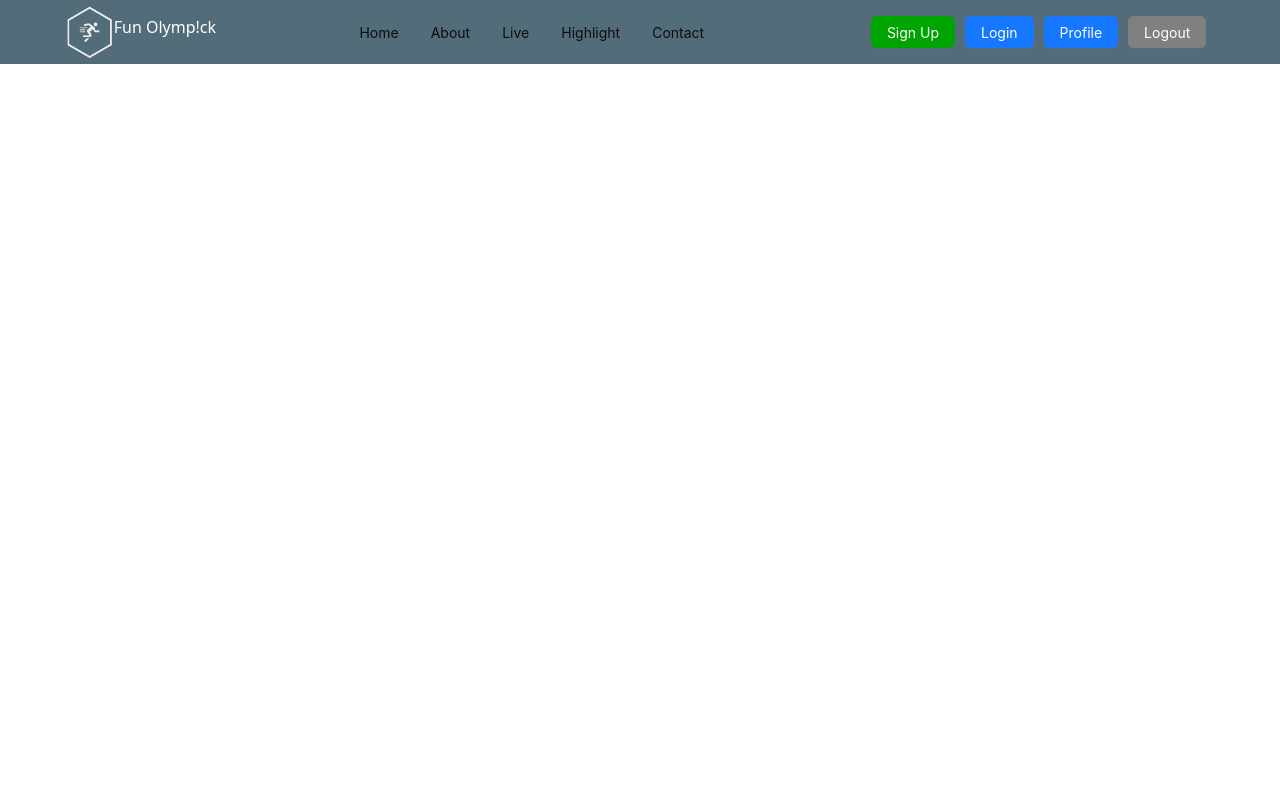
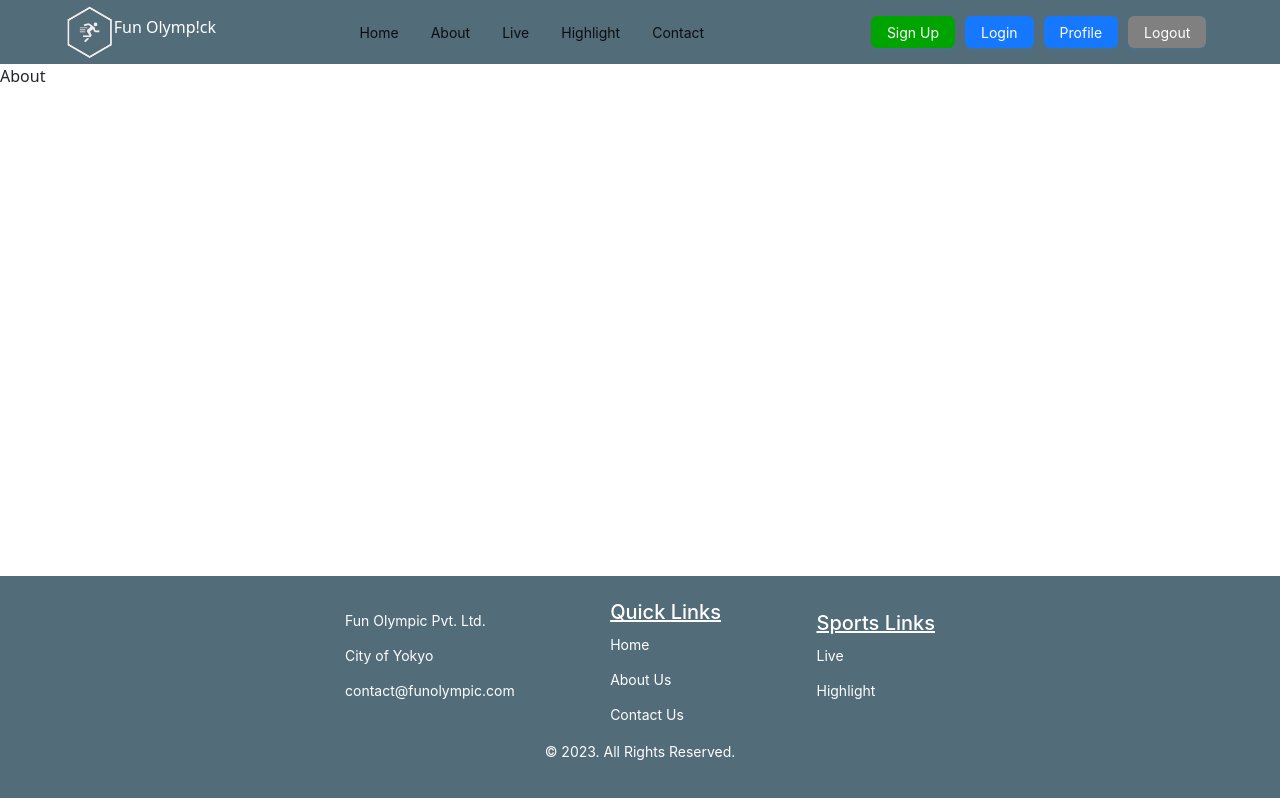
Before and after one commit to sureshbhattarai7/Fun-Olympic, a React (Vite) app in the folder client/: page /about in a window 1280 px wide. Built offline with nearby package versions, Linux system fonts and the light colour scheme.

Commit message:
Added footer

```diff
--- a/client/src/App.jsx
+++ b/client/src/App.jsx
@@ -6,23 +6,22 @@ import About from "./Component/About";
 import ContactUs from "./Component/ContactUs";
 import ForgotPassword from "./Component/ForgotPassword";
 import Navbar from "./Component/Navbar";
+import Footer from "./Component/Footer";
 import Highlight from "./Component/Highlight";
 import Live from "./Component/Live";
 import AdminDashboard from "./Component/Admin/AdminDashboard";
-
+import Homepage from "./Component/Homepage";
 
 function App() {
   return (
     <>
       <Routes>
-        <Route path="/" element={<Navbar />}>
+        <Route path="/" element={<Homepage />}>
 
           <Route path="/about" element={<About />} />
           <Route path="/contact-us" element={<ContactUs />} />
           <Route path="/highlight" element={<Highlight />} />
           <Route path="/live" element={<Live />} />
-
-
         </Route>
 
         <Route path="/forgotpassword" element={<ForgotPassword />} />
--- a/client/src/Component/About.jsx
+++ b/client/src/Component/About.jsx
@@ -1,63 +1,9 @@
-import React from "react";
+import React from 'react'
 
 const About = () => {
   return (
-    <div className="aboutpage">
-      <h2 style={{ textAlign: "center" }}>Welcome to Fun Olympic Website!</h2>
-      <p>
-        At Fun Olympic, we believe in celebrating the spirit of the Olympic
-        Games in a fun and interactive way. Our website is designed to bring the
-        excitement of the Olympics to users of all ages and provide a platform
-        for Olympic enthusiasts to engage, learn, and have a great time.
-      </p>
+    <div>About</div>
+  )
+}
 
-      <div style={{ margin: "1rem 0" }}>
-        <h2 style={{ textAlign: "center" }}>What we offer</h2>
-        <p>
-          We are one of the best streaming site to produce live broadcast of the
-          sports. We focus on maintaining the better quality of the video. We
-          offer all the sports live streaming such as football, cricket,
-          basketball, swimming and many other. Along with it, user can also see
-          the sports highlights.
-        </p>
-        <li>
-          Interactive Games: Dive into our collection of virtual Olympic-themed
-          games and challenges. Test your skills, compete with friends, and
-          experience the thrill of Olympic competition from the comfort of your
-          home.
-        </li>
-        <li>
-          Medal Tracker: Stay up-to-date with the latest medal counts and
-          standings of different countries during the Olympic Games. Track your
-          favorite nations and celebrate their success.
-        </li>
-        <li>
-          Athlete Profiles: Explore inspiring profiles of legendary Olympic
-          athletes who have made their mark in the history of the Games.
-          Discover their stories, achievements, and the values they embody.
-        </li>
-        <div style={{ display: "flex", flexWrap: "wrap" }}>
-          <img src="https://t3.ftcdn.net/jpg/02/78/42/76/360_F_278427683_zeS9ihPAO61QhHqdU1fOaPk2UClfgPcW.jpg" />
-          <img src="https://media.istockphoto.com/id/1305067696/photo/man-watching-live-stream-of-football-match-on-tablet.jpg?s=612x612&w=0&k=20&c=UipZX-kqMhJwfQ9Sx1ndDQTIZSm0-56LU8QqcheINDo=" />
-        </div>
-      </div>
-
-      <div>
-        <h2 style={{ textAlign: "center" }}>Our Mission</h2>
-        <p>
-          Our mission is to promote sportsmanship, ignite enthusiasm for the
-          Olympic Games, and create a vibrant online community of Olympic
-          enthusiasts. We aim to provide a memorable experience that combines
-          education, entertainment, and interactive engagement. We believe in
-          the power of community and user participation. Join our vibrant
-          community of Olympic enthusiasts by sharing your own Olympic-themed
-          content, such as artwork, videos, or personal stories. Engage in
-          discussions, connect with fellow fans, and be part of the Fun Olympic
-          experience.
-        </p>
-      </div>
-    </div>
-  );
-};
-
-export default About;
+export default About
--- a/client/src/Component/Footer.jsx
+++ b/client/src/Component/Footer.jsx
@@ -1,9 +1,51 @@
-import React from 'react'
+import React from 'react';
+import { Layout, Row, Col } from 'antd';
+import { Link } from 'react-router-dom';
+import logo from './../Images/logo_transparent.png';
 
-const Footer = () => {
+const { Footer } = Layout;
+
+const AppFooter = () => {
   return (
-    <div>Footer</div>
-  )
-}
+    <Footer style={{ background: 'rgb(83, 108, 121)', color: 'white', position: 'fixed', left: '0', bottom: '0', width: '100%', height: 'auto', fontSize: '15px' }}>
+      <Row justify="center" align="middle" style={{ height: '100%' }}>
+        <Col span={24} md={18} lg={12}>
+          <Row justify="space-between" align="middle">
 
-export default Footer
+            <Col style={{ justifyContent: 'space-between'}}>
+              Fun Olympic Pvt. Ltd.<p />
+              <p>City of Yokyo</p>
+              <p>contact@funolympic.com</p>
+            </Col>
+
+            <Col style={{justifyContent: 'space-between'}}>
+              <h5 style={{ textDecoration: 'underline' }}>Quick Links</h5>
+
+              <Link to="/" style={{ textDecoration: 'none', color: 'white' }}>Home</Link><p />
+
+              <Link to="/about" style={{ textDecoration: 'none', color: 'white' }}>About Us</Link><p />
+
+              <Link to="/contact-us" style={{ textDecoration: 'none', color: 'white' }}>Contact Us</Link>
+
+            </Col>
+
+            <Col style={{justifyContent: 'space-between'}}>
+            <h5 style={{ textDecoration: 'underline'}}>Sports Links</h5>
+
+              <Link to="/live" style={{ textDecoration: 'none', color: 'white' }}>Live</Link><p />
+
+              <Link to="/highlight" style={{ textDecoration: 'none', color: 'white' }}>Highlight</Link><p />
+            </Col>
+          </Row>
+          <Row justify="center" style={{ marginTop: '1rem' }}>
+            <Col>
+              <p>&copy; 2023. All Rights Reserved.</p>
+            </Col>
+          </Row>
+        </Col>
+      </Row>
+    </Footer>
+  );
+};
+
+export default AppFooter;
--- a/client/src/Component/Homepage.jsx
+++ b/client/src/Component/Homepage.jsx
@@ -9,9 +9,8 @@ const Homepage = () => {
     return (
         <div>
             <Navbar />
+            <Outlet />
             <Footer />
-            <Outlet />
-
         </div>
     );
 };
--- a/client/src/Component/Newlogin.jsx
+++ b/client/src/Component/Newlogin.jsx
@@ -118,7 +118,7 @@ const Newlogin = () => {
                         </span>
                     </Form.Item>
 
-                    <Form.Item style={{ textAlign: 'center', display: 'flex', justifyContent: 'center'}}>
+                    <Form.Item style={{ textAlign: 'center', display: 'flex', justifyContent: 'center' }}>
                         <div id='signInDiv'></div>
                     </Form.Item>
 
@@ -128,7 +128,15 @@ const Newlogin = () => {
                             <a onClick={() => history("/signup")} style={{ color: 'blue' }}>Sign Up</a>
                         </span>
                     </Form.Item>
-
+                </Form>
+                <Form>
+                    <Form.Item style={{ textAlign: 'center' }}>
+                        <Button htmlType='submit' style={{ width: "50%" }}>
+                            <span>
+                                <a onClick={() => history("/")}>Goto Homepage</a>
+                            </span>
+                        </Button>
+                    </Form.Item>
                 </Form>
             </Col>
         </Row>
--- a/client/src/Component/Register.jsx
+++ b/client/src/Component/Register.jsx
@@ -220,6 +220,16 @@ const Register = () => {
                         </span>
                     </Form.Item>
                 </Form>
+
+                <Form>
+                    <Form.Item style={{ textAlign: 'center' }}>
+                        <Button htmlType='submit' style={{ width: "50%" }}>
+                            <span>
+                                <a onClick={() => history("/")}>Goto Homepage</a>
+                            </span>
+                        </Button>
+                    </Form.Item>
+                </Form>
             </Col>
         </Row>
     )
```
Also changed, not shown: client/src/Component/Navbar.jsx (line endings or trailing spaces). Lines whose indentation alone changed are shown as unchanged.
